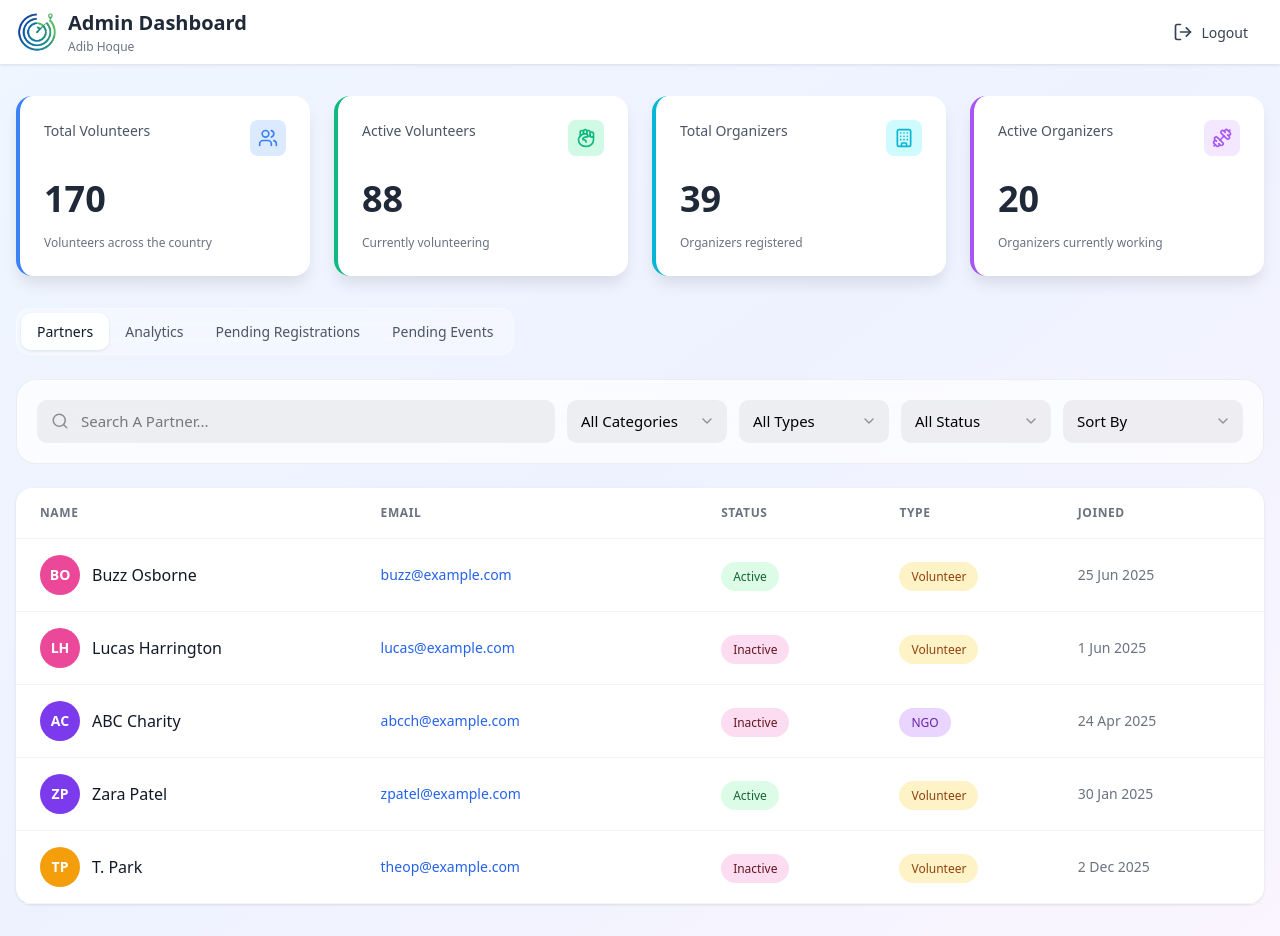
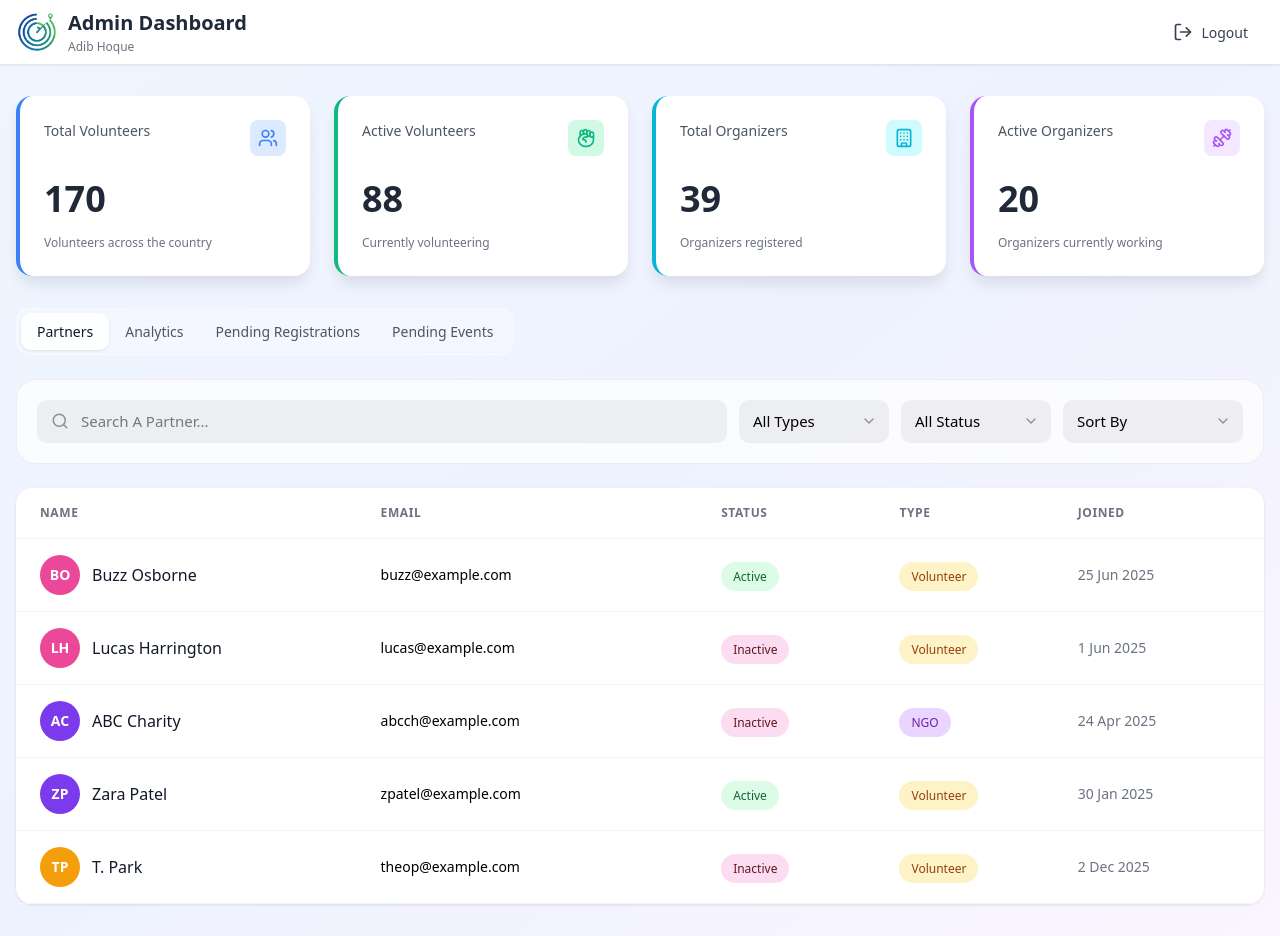
Before and after one commit to ADIB3883/Local-Volunteer-Radar, a React (Vite) app in the folder Local-Volunteer-Radar/Frontend/: page /admin-dashboard in a window 1280 px wide. Built offline with nearby package versions, Linux system fonts and the light colour scheme.

Commit message:
Finalized frontend

```diff
--- a/Local-Volunteer-Radar/Frontend/src/App.jsx
+++ b/Local-Volunteer-Radar/Frontend/src/App.jsx
@@ -3,7 +3,7 @@ import HomePage from './components/HomePage';
 import LoginPage from './components/LoginPage';
 import VolunteerDashboard from './components/VolunteerDashboard';
 import OrganizerDashboard from './components/OrganizerDashboard';
-import AdminDashboard from './components/AdminDashboard';
+import AdminDashboard from './components/Admin/AdminDashboard.jsx';
 import './App.css';
 import EventDetails from "./components/EventDetails/EventDetails.jsx";
 import VolunteerProfile from "./components/VolunteerProfile.jsx";
--- a/Local-Volunteer-Radar/Frontend/src/components/AdminDashboard.jsx
+++ b/Local-Volunteer-Radar/Frontend/src/components/Admin/AdminDashboard.jsx
@@ -1,8 +1,7 @@
-import React, { useState } from 'react';
+import React, {useMemo, useState} from 'react';
 import { useNavigate } from 'react-router-dom';
-import { User, LogOut, Users, HandFist, Building, Dumbbell, Sparkles, MapPin, Radio, Search, ChevronDown, X } from 'lucide-react';
-import StatCard from './StatCard';
-import EventCard from './EventCard';
+import { Users, HandFist, Building, Dumbbell, Search, ChevronDown, X } from 'lucide-react';
+import StatCard from '../StatCard.jsx';
 import AdminNavbar from "./AdminNavbar.jsx";
 import users from "./AdminUserList.jsx";
 import AdminAnalytics from "./AdminAnalytics.jsx";
@@ -15,11 +14,59 @@ const AdminDashboard = () => {
     const [activeTab, setActiveTab] = useState('partner');
     const [selectedUser, setSelectedUser] = useState(null);
     const [searchQuery, setSearchQuery] = useState('');
-    const [selectedCategory, setSelectedCategory] = useState('All Category');
     const [selectedType, setSelectedType] = useState('');
     const [selectedStatus, setSelectedStatus] = useState('');
     const [sortBy, setSortBy] = useState('');
     //Filtered state needed?
+
+    const filteredAndSortedUsers = useMemo(() => {
+        if (!users || users.length === 0) return [];
+
+        let filtered = [...users];
+
+        if (searchQuery.trim()) {
+            filtered = filtered.filter(user =>
+                user.name.toLowerCase().includes(searchQuery.toLowerCase())
+            );
+        }
+
+        if (selectedType) {
+            const typeValue = selectedType.charAt(0).toUpperCase() + selectedType.slice(1);
+            filtered = filtered.filter(user =>
+                user.type === typeValue
+            );
+        }
+
+        if (selectedStatus) {
+            const statusValue = selectedStatus.charAt(0).toUpperCase() + selectedStatus.slice(1);
+            filtered = filtered.filter(user =>
+                user.status === statusValue
+            );
+        }
+
+        if (sortBy) {
+            filtered.sort((a, b) => {
+                switch (sortBy) {
+                    case 'name-asc':
+                        return a.name.localeCompare(b.name);
+                    case 'name-desc':
+                        return b.name.localeCompare(a.name);
+                    case 'date-asc':
+                        return new Date(a.joined) - new Date(b.joined);
+                    case 'date-desc':
+                        return new Date(b.joined) - new Date(a.joined);
+                    case 'email-asc':
+                        return a.email.localeCompare(b.email);
+                    case 'email-desc':
+                        return b.email.localeCompare(a.email);
+                    default:
+                        return 0;
+                }
+            });
+        }
+
+        return filtered;
+    }, [searchQuery, selectedType, selectedStatus, sortBy]);
 
     const navigate = useNavigate();
 
@@ -271,47 +318,7 @@ const AdminDashboard = () => {
                                             outline: 'none',
                                             transition: 'all 0.2s ease'
                                         }}
-                                        onFocus={(e) => {
-                                            e.currentTarget.style.background = 'rgba(142, 142, 147, 0.18)';
-                                        }}
-                                        onBlur={(e) => {
-                                            e.currentTarget.style.background = 'rgba(142, 142, 147, 0.12)';
-                                        }}
                                     />
-                                </div>
-
-                                <div style={{ position: 'relative', width: '160px', minWidth: '160px' }}>
-                                    <select
-                                        value={selectedCategory}
-                                        onChange={(e) => setSelectedCategory(e.target.value)}
-                                        style={{
-                                            width: '100%',
-                                            padding: '0.625rem 2rem 0.625rem 0.875rem',
-                                            border: 'none',
-                                            borderRadius: '0.625rem',
-                                            fontSize: '0.9375rem',
-                                            fontWeight: '400',
-                                            background: 'rgba(142, 142, 147, 0.12)',
-                                            color: '#000',
-                                            cursor: 'pointer',
-                                            appearance: 'none',
-                                            outline: 'none',
-                                            transition: 'all 0.2s ease'
-                                        }}
-                                        onFocus={(e) => {
-                                            e.currentTarget.style.background = 'rgba(142, 142, 147, 0.18)';
-                                        }}
-                                        onBlur={(e) => {
-                                            e.currentTarget.style.background = 'rgba(142, 142, 147, 0.12)';
-                                        }}
-                                    >
-                                        <option value="">All Categories</option>
-                                        <option value="first-aid">First-Aid</option>
-                                        <option value="distribution">Distribution</option>
-                                        <option value="education">Education</option>
-                                        <option value="environment">Environment</option>
-                                    </select>
-                                    <ChevronDown style={{ position: 'absolute', right: '0.75rem', top: '50%', transform: 'translateY(-50%)', color: '#8e8e93', pointerEvents: 'none' }} size={16} />
                                 </div>
 
                                 <div style={{ position: 'relative', width: '150px', minWidth: '150px' }}>
@@ -331,12 +338,6 @@ const AdminDashboard = () => {
                                             appearance: 'none',
                                             outline: 'none',
                                             transition: 'all 0.2s ease'
-                                        }}
-                                        onFocus={(e) => {
-                                            e.currentTarget.style.background = 'rgba(142, 142, 147, 0.18)';
-                                        }}
-                                        onBlur={(e) => {
-                                            e.currentTarget.style.background = 'rgba(142, 142, 147, 0.12)';
                                         }}
                                     >
                                         <option value="">All Types</option>
@@ -364,12 +365,6 @@ const AdminDashboard = () => {
                                             outline: 'none',
                                             transition: 'all 0.2s ease'
                                         }}
-                                        onFocus={(e) => {
-                                            e.currentTarget.style.background = 'rgba(142, 142, 147, 0.18)';
-                                        }}
-                                        onBlur={(e) => {
-                                            e.currentTarget.style.background = 'rgba(142, 142, 147, 0.12)';
-                                        }}
                                     >
                                         <option value="">All Status</option>
                                         <option value="active">Active</option>
@@ -395,12 +390,6 @@ const AdminDashboard = () => {
                                             appearance: 'none',
                                             outline: 'none',
                                             transition: 'all 0.2s ease'
-                                        }}
-                                        onFocus={(e) => {
-                                            e.currentTarget.style.background = 'rgba(142, 142, 147, 0.18)';
-                                        }}
-                                        onBlur={(e) => {
-                                            e.currentTarget.style.background = 'rgba(142, 142, 147, 0.12)';
                                         }}
                                     >
                                         <option value="">Sort By</option>
@@ -440,7 +429,7 @@ const AdminDashboard = () => {
                                 </div>
 
                                 {/* Table Rows */}
-                                {users.map((user) => (
+                                {filteredAndSortedUsers.map((user) => (
                                     <div
                                         key={user.id}
                                         onClick={() => setSelectedUser(user)}
@@ -477,7 +466,7 @@ const AdminDashboard = () => {
                                         </div>
 
                                         {/* Email */}
-                                        <div style={{ color: '#2563eb', fontSize: '0.875rem' }}>{user.email}</div>
+                                        <div style={{ color: '#00000', fontSize: '0.875rem' }}>{user.email}</div>
 
                                         {/* Status Badge */}
                                         <div>
@@ -511,6 +500,15 @@ const AdminDashboard = () => {
                                         <div style={{ color: '#6b7280', fontSize: '0.875rem' }}>{user.joined}</div>
                                     </div>
                                 ))}
+                                {filteredAndSortedUsers.length === 0 && (
+                                    <div style={{
+                                        padding: '3rem',
+                                        textAlign: 'center',
+                                        color: '#6b7280'
+                                    }}>
+                                        No partners found
+                                    </div>
+                                )}
                             </div>
 
                             {/* Modal Popup */}
@@ -622,6 +620,11 @@ const AdminDashboard = () => {
                                             </div>
 
                                             <div style={{ display: 'flex', justifyContent: 'space-between', padding: '0.75rem 0', borderBottom: '1px solid #f3f4f6' }}>
+                                                <span style={{ color: '#6b7280', fontWeight: '500' }}>Email Address</span>
+                                                <span style={{ fontWeight: '500' }}>{selectedUser.email}</span>
+                                            </div>
+
+                                            <div style={{ display: 'flex', justifyContent: 'space-between', padding: '0.75rem 0', borderBottom: '1px solid #f3f4f6' }}>
                                                 <span style={{ color: '#6b7280', fontWeight: '500' }}>Joined</span>
                                                 <span style={{ fontWeight: '500' }}>{selectedUser.fullJoinDate}</span>
                                             </div>
@@ -688,6 +691,7 @@ const AdminDashboard = () => {
                 )}
                 {activeTab === 'pendingRegistrations' && (
                     <>
+                        {pendingUserData.length > 0 ? (
                             <div style={{
                                 display: 'grid',
                                 gridTemplateColumns: 'repeat(auto-fill, minmax(250px, 250px))',
@@ -709,10 +713,22 @@ const AdminDashboard = () => {
                                     />
                                 ))}
                             </div>
+                        ) : (
+                            <div style={{
+                                padding: '3rem',
+                                textAlign: 'center',
+                                color: '#6b7280',
+                                fontSize: '1rem'
+                            }}>
+                                No pending registrations found
+                            </div>
+                        )}
                     </>
                 )}
 
                 {activeTab === 'pendingEvents' && (
+                    <>
+                        {pendingEventsData.length > 0 ? (
                             <div
                                 style={{
                                     display: 'flex',
@@ -728,6 +744,17 @@ const AdminDashboard = () => {
                                     />
                                 ))}
                             </div>
+                        ) : (
+                            <div style={{
+                                padding: '3rem',
+                                textAlign: 'center',
+                                color: '#6b7280',
+                                fontSize: '1rem'
+                            }}>
+                                No pending events found
+                            </div>
+                        )}
+                    </>
                 )}
             </div>
         </div>
--- a/Local-Volunteer-Radar/Frontend/src/components/AdminNavbar.jsx
+++ b/Local-Volunteer-Radar/Frontend/src/components/Admin/AdminNavbar.jsx
@@ -1,6 +1,6 @@
 import React from 'react';
-import { User, LogOut } from 'lucide-react';
-import logo from '../assets/logo.png';
+import {User, LogOut, Megaphone} from 'lucide-react';
+import logo from '../../assets/logo.png';
 
 const AdminNavbar = ({ userName = "Default Username", title = "Default Dashboard", onLogoutClick }) => {
     return (
```
Also changed, not shown: Local-Volunteer-Radar/Frontend/src/components/Admin/AdminAnalytics.jsx (renamed from Local-Volunteer-Radar/Frontend/src/components/AdminAnalytics.jsx), Local-Volunteer-Radar/Frontend/src/components/Admin/AdminChart.jsx (renamed from Local-Volunteer-Radar/Frontend/src/components/AdminChart.jsx), Local-Volunteer-Radar/Frontend/src/components/Admin/AdminUserList.jsx (renamed from Local-Volunteer-Radar/Frontend/src/components/AdminUserList.jsx), Local-Volunteer-Radar/Frontend/src/components/Admin/PendingEventsCard.jsx (renamed from Local-Volunteer-Radar/Frontend/src/components/PendingEventsCard.jsx), Local-Volunteer-Radar/Frontend/src/components/Admin/PendingEventsData.jsx (renamed from Local-Volunteer-Radar/Frontend/src/components/PendingEventsData.jsx), Local-Volunteer-Radar/Frontend/src/components/Admin/PendingUserCard.jsx (renamed from Local-Volunteer-Radar/Frontend/src/components/PendingUserCard.jsx), Local-Volunteer-Radar/Frontend/src/components/Admin/PendingUserData.jsx (renamed from Local-Volunteer-Radar/Frontend/src/components/PendingUserData.jsx). Lines whose indentation alone changed are shown as unchanged.
